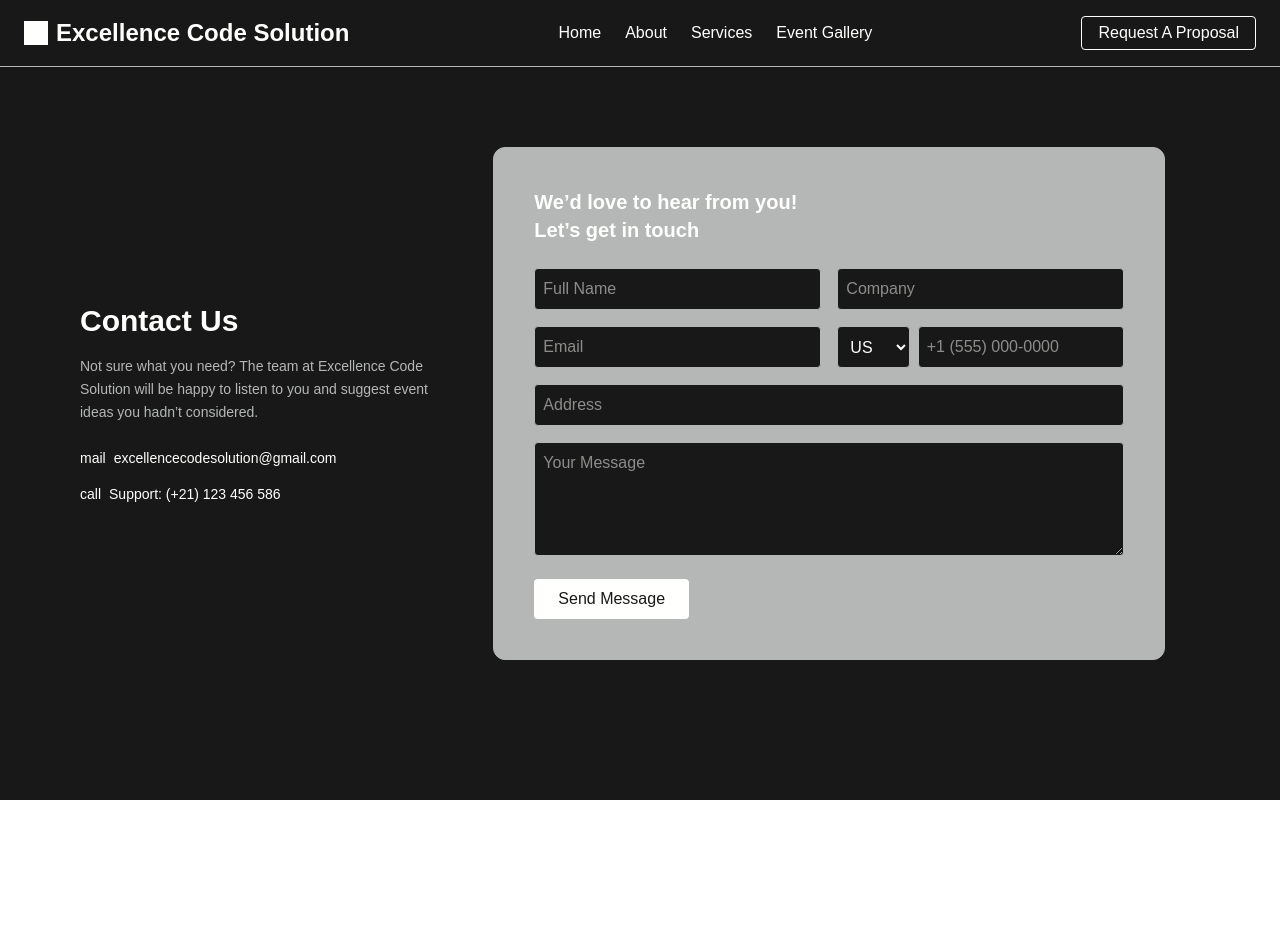
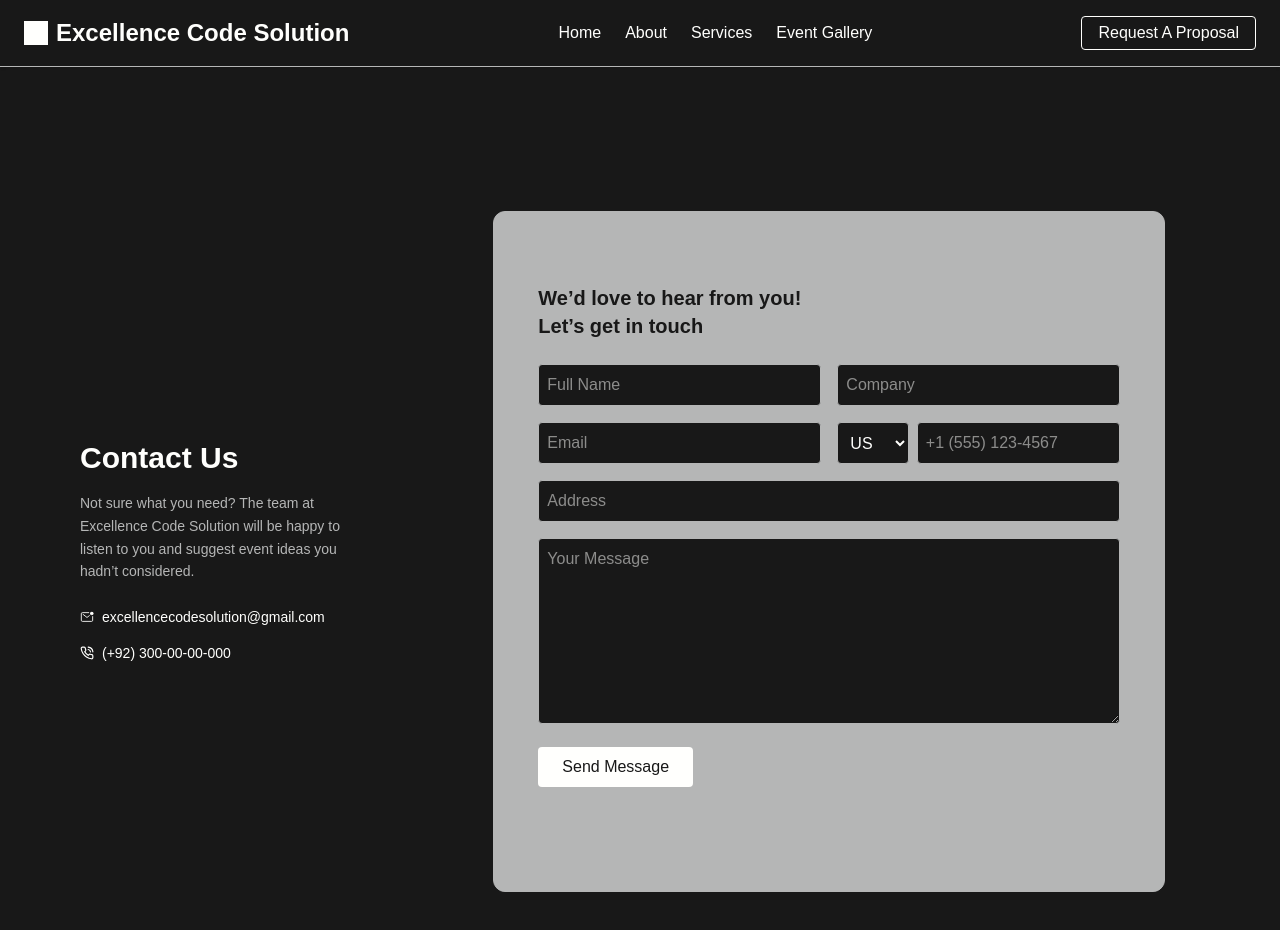
Before and after one commit to hammadmalikcs/ECS-Website-Project, a Next.js app: page / in a window 1280 px wide. Shown: the top 930 px of the page. Before the commit the page ends 800 px from the top, so only its background shows below. Built offline with nearby package versions, Linux system fonts and the light colour scheme.

Commit message:
Add new things in contact

```diff
--- a/app/page.js
+++ b/app/page.js
@@ -1,6 +1,28 @@
 'use client';
+import { useState } from 'react';
+import { IoMailUnreadOutline } from "react-icons/io5";
+import { LuPhoneCall } from "react-icons/lu";
+const countryOptions = [
+  { code: 'US', name: 'United States', placeholder: '+1 (555) 123-4567' },
+  { code: 'GB', name: 'United Kingdom', placeholder: '+44 7123 456789' },
+  { code: 'CA', name: 'Canada', placeholder: '+1 (604) 123-4567' },
+  { code: 'AU', name: 'Australia', placeholder: '+61 412 345 678' },
+  { code: 'DE', name: 'Germany', placeholder: '+49 1512 3456789' },
+  { code: 'FR', name: 'France', placeholder: '+33 6 12 34 56 78' },
+  { code: 'IN', name: 'India', placeholder: '+91 98765 43210' },
+  { code: 'PK', name: 'Pakistan', placeholder: '+92 300 1234567' },
+  { code: 'AE', name: 'UAE', placeholder: '+971 50 123 4567' },
+  { code: 'SA', name: 'Saudi Arabia', placeholder: '+966 5 123 4567' },
+  { code: 'SG', name: 'Singapore', placeholder: '+65 8123 4567' },
+  { code: 'NL', name: 'Netherlands', placeholder: '+31 6 12345678' },
+  { code: 'SE', name: 'Sweden', placeholder: '+46 70 123 45 67' },
+  { code: 'CH', name: 'Switzerland', placeholder: '+41 79 123 45 67' },
+  { code: 'NO', name: 'Norway', placeholder: '+47 912 34 567' }
+];
 
 export default function ContactPage() {
+  const [selectedCountry, setSelectedCountry] = useState(countryOptions[0]);
+
   return (
     <div className="min-h-screen bg-[#181818] text-[#FFFFFD]">
       <header className="bg-[#181818] shadow-sm px-6 py-4 flex items-center justify-between border-b border-[#B5B6B6]">
@@ -23,26 +45,26 @@ export default function ContactPage() {
         {/* Left Section */}
         <div className="md:w-1/3 flex flex-col justify-center">
           <h2 className="text-3xl font-bold mb-4">Contact Us</h2>
-          <p className="mb-6 text-sm leading-relaxed text-[#B5B6B6]">
+          <p className="mb-6  mr-21 text-sm leading-relaxed text-[#B5B6B6]">
             Not sure what you need? The team at Excellence Code Solution will be happy to
             listen to you and suggest event ideas you hadn’t considered.
           </p>
           <div className="space-y-4 text-sm">
             <p className="flex items-center gap-2 text-[#FFFFFD]">
-              <span className="material-symbols-outlined">mail</span>
+              <span className="material-symbols-outlined"><IoMailUnreadOutline /></span>
               excellencecodesolution@gmail.com
             </p>
             <p className="flex items-center gap-2 text-[#FFFFFD]">
-              <span className="material-symbols-outlined">call</span>
-              Support: (+21) 123 456 586
+              <span className="material-symbols-outlined"><LuPhoneCall /></span>
+              (+92) 300-00-00-000
             </p>
           </div>
         </div>
 
-        {/* Right Section (Form) */ }
-        <div className="md:w-[60%] bg-[#B5B6B6] rounded-xl border border-[#B5B6B6]">
-          <div className="p-6 md:p-10" >
-            <h3 className="text-xl font-semibold mb-6">
+        {/* Right Section (Form) */}
+        <div className="  my-16 mx-0 md:w-[60%] bg-[#B5B6B6] rounded-xl border border-[#B5B6B6]">
+          <div className="  mx-1 my-16 mt-8 md:p-10">
+            <h3 className=" text-[#181818] text-xl font-semibold mb-6">
               We’d love to hear from you! <br /> Let’s get in touch
             </h3>
             <form className="space-y-4">
@@ -65,14 +87,24 @@ export default function ContactPage() {
                   className="border border-[#B5B6B6] bg-[#181818] text-[#FFFFFD] rounded p-2 w-full"
                 />
                 <div className="flex gap-2">
-                  <select className="border border-[#B5B6B6] bg-[#181818] text-[#FFFFFD] rounded p-2 w-1/3">
-                    <option>US</option>
-                    <option>PK</option>
-                    <option>IN</option>
+                  <select
+                    value={selectedCountry.code}
+                    onChange={(e) =>
+                      setSelectedCountry(
+                        countryOptions.find((c) => c.code === e.target.value)
+                      )
+                    }
+                    className="border border-[#B5B6B6] bg-[#181818] text-[#FFFFFD] rounded p-2 w-1/3"
+                  >
+                    {countryOptions.map((country) => (
+                      <option key={country.code} value={country.code}>
+                        {country.code}
+                      </option>
+                    ))}
                   </select>
                   <input
                     type="tel"
-                    placeholder="+1 (555) 000-0000"
+                    placeholder={selectedCountry.placeholder}
                     className="border border-[#B5B6B6] bg-[#181818] text-[#FFFFFD] rounded p-2 w-full"
                   />
                 </div>
@@ -83,13 +115,13 @@ export default function ContactPage() {
                 className="border border-[#B5B6B6] bg-[#181818] text-[#FFFFFD] rounded p-2 w-full"
               />
               <textarea
-                rows="4"
+                rows="7"
                 placeholder="Your Message"
                 className="border border-[#B5B6B6] bg-[#181818] text-[#FFFFFD] rounded p-2 w-full"
               ></textarea>
               <button
                 type="submit"
-                className="bg-[#FFFFFD] text-[#181818] px-6 py-2 rounded hover:bg-[#B5B6B6] hover:text-[#181818]"
+                className="bg-[#FFFFFD] text-[#181818] px-6 py-2 rounded hover:bg-[#131414] hover:text-[#f2f2f2]"
               >
                 Send Message
               </button>
```
Also changed, not shown: package.json (+4 -3 lines), 1 other file (tests, documents, lock files or other folders).
